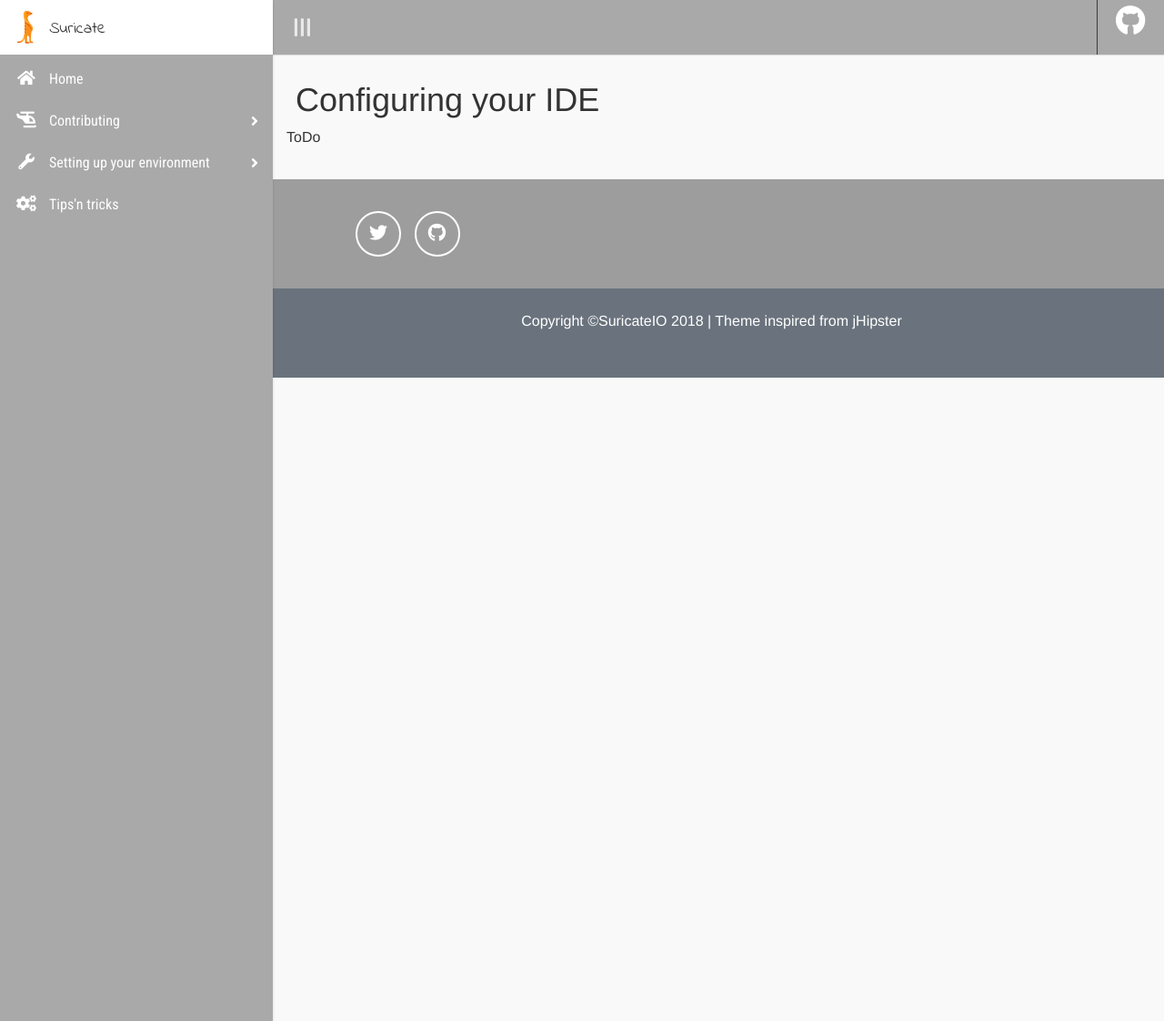
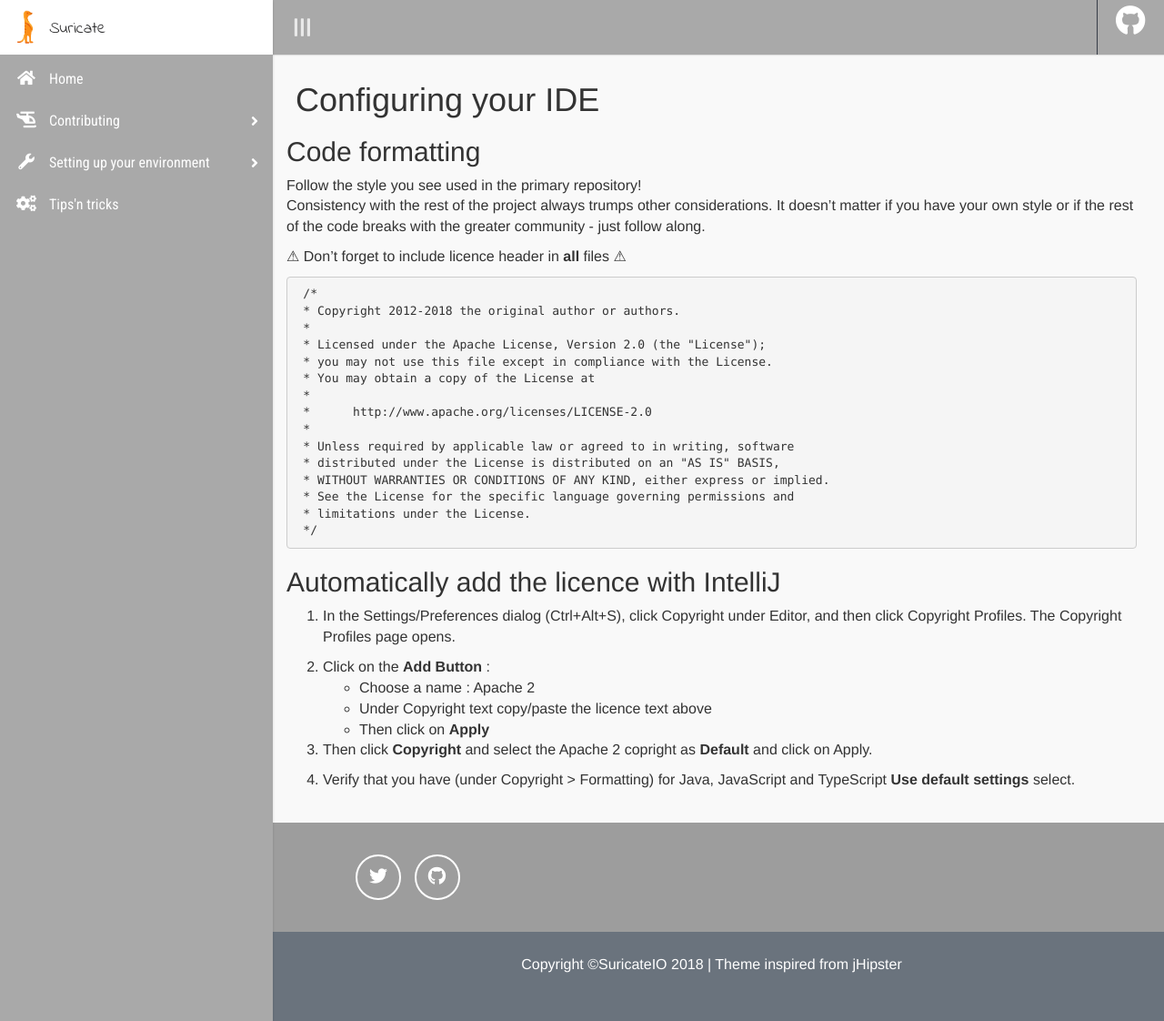
Before and after one commit to suricate-io/suricate-io.github.io, a Jekyll site: the page built from pages/configuring_ide.md, in a window 1280 px wide and 1122 px high. Shown: the whole window at 91% size. Built offline with Jekyll 4.4.1, drawn with Linux system fonts in a browser that asks for light colours; nearby versions of some CDN libraries.

Commit message:
Init IDE page

````diff
--- a/pages/configuring_ide.md
+++ b/pages/configuring_ide.md
@@ -8,4 +8,40 @@ redirect_from:
 
 # <i class="fa fa-keyboard-o"></i> Configuring your IDE
 
-ToDo
+## Code formatting
+
+Follow the style you see used in the primary repository!
+Consistency with the rest of the project always trumps other considerations. It doesn’t matter if you have your own style or if the rest of the code breaks with the greater community - just follow along.
+
+⚠ Don't forget to include licence header in **all** files ⚠
+
+```JAVA
+ /*
+ * Copyright 2012-2018 the original author or authors.
+ *
+ * Licensed under the Apache License, Version 2.0 (the "License");
+ * you may not use this file except in compliance with the License.
+ * You may obtain a copy of the License at
+ *
+ *      http://www.apache.org/licenses/LICENSE-2.0
+ *
+ * Unless required by applicable law or agreed to in writing, software
+ * distributed under the License is distributed on an "AS IS" BASIS,
+ * WITHOUT WARRANTIES OR CONDITIONS OF ANY KIND, either express or implied.
+ * See the License for the specific language governing permissions and
+ * limitations under the License.
+ */
+```
+
+## Automatically add the licence with IntelliJ
+
+1. In the Settings/Preferences dialog (Ctrl+Alt+S), click Copyright under Editor, and then click Copyright Profiles. The Copyright Profiles page opens.
+
+2. Click on the **Add Button** :
+    * Choose a name : Apache 2
+    * Under Copyright text copy/paste the licence text above
+    * Then click on **Apply**
+
+3. Then click **Copyright** and select the Apache 2 copright as **Default** and click on Apply.
+
+4. Verify that you have (under Copyright > Formatting) for Java, JavaScript and TypeScript **Use default settings** select.
````
